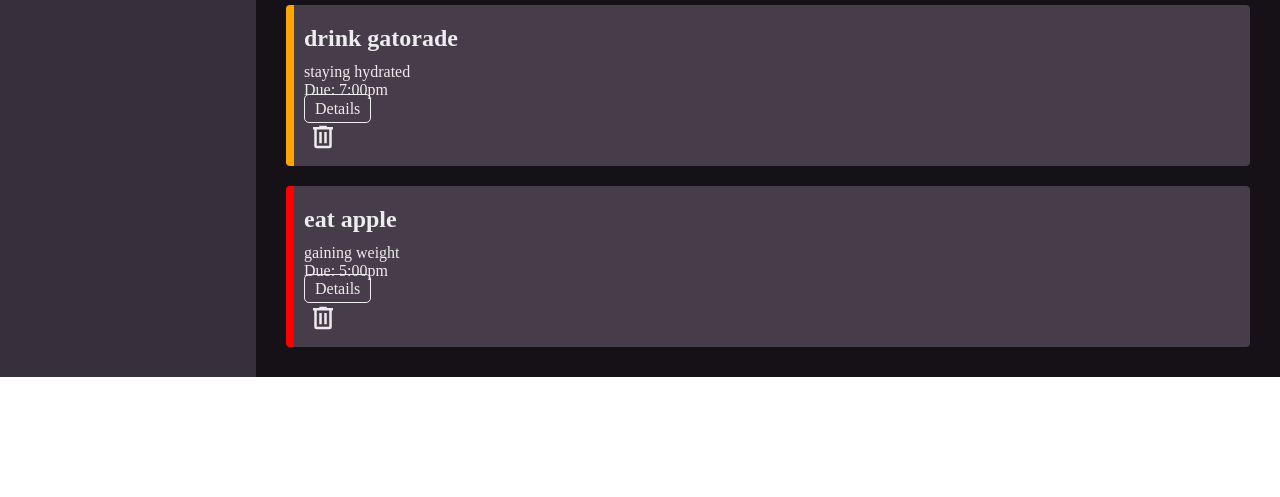
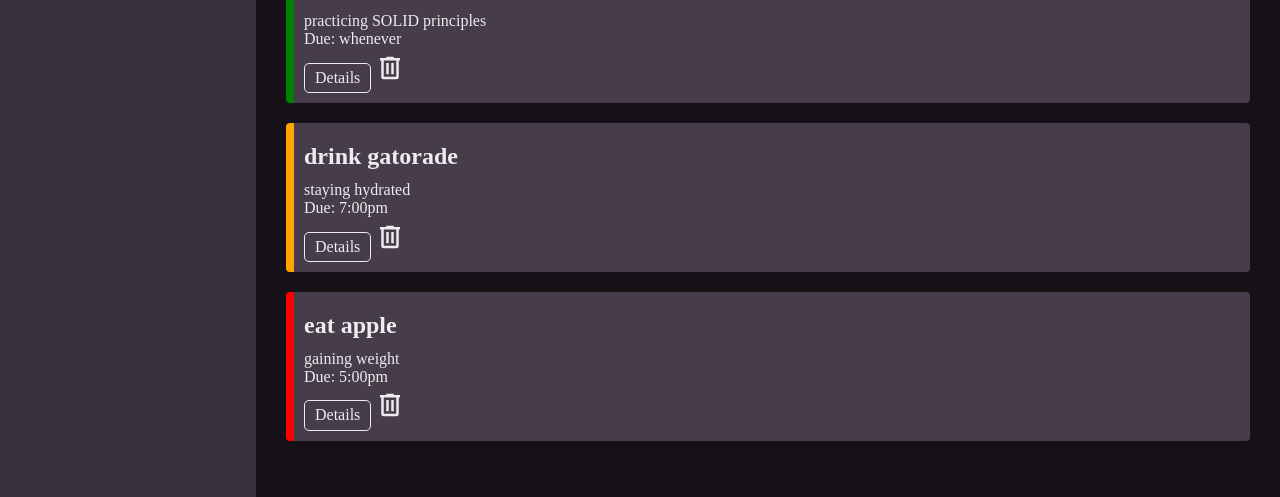
Before and after one commit to ap-6/odin-to-do-app, a website built with webpack: page src/index.html in a window 1280 px wide. Shown: the part 303-800 px from the top of the page. Built offline with nearby package versions, Linux system fonts and the light colour scheme.

Commit message:
Fix delete button

```diff
--- a/src/dom.js
+++ b/src/dom.js
@@ -7,26 +7,27 @@ const todoContainer = document.getElementById('todo-container');
 const todoContainerHeader = document.getElementById('todo-container-header');
 
 function renderProjects(projectManager) {
+    //refresh sidebar's project listing
     while (projectsContainer.firstChild) {
         projectsContainer.removeChild(projectsContainer.firstChild);
     }
     let projectsFolder = projectManager.getProjectsFolder();
 
+    //create element for each project
     Object.keys(projectsFolder).forEach(projectName => {
         const projectElement = document.createElement('div');
         projectElement.textContent = projectName;
-
+        projectElement.classList.add('project-name');
         projectElement.addEventListener('click', () => {
             renderTodos(projectName, projectManager);
         })
-
-        projectElement.classList.add('project-name');
 
         projectsContainer.appendChild(projectElement);
     })
 }
 
 function renderTodos(projectName, projectManager) {
+    //empty current listing of to-dos
     while(todoContainer.firstChild) {
         todoContainer.removeChild(todoContainer.firstChild);
     }
@@ -34,6 +35,7 @@ function renderTodos(projectName, projectManager) {
 
     let projectsFolder = projectManager.getProjectsFolder();
 
+    //create a container for each to-do and append
     projectsFolder[projectName].todos.forEach(todoObj => {
         const todoElement = document.createElement('div');
 
@@ -65,28 +67,30 @@ function renderTodos(projectName, projectManager) {
         todoElement.appendChild(description);
         todoElement.appendChild(dueDate);
         addTodoDetailBtn(todoElement, todoObj);
-        addTodoDeleteBtn(todoElement, todoObj, projectManager);
-
+        addTodoDeleteBtn(todoElement, todoObj, projectManager, projectName);
         todoElement.classList.add('todo-element');
 
         todoContainer.appendChild(todoElement);
-
-
     });
 }
 
-function addTodoDeleteBtn(todoElement, todoObj, projectManager) {
+function addTodoDeleteBtn(todoElement, todoObj, projectManager, projectName) {
     const deleteIconWrapper = document.createElement('div');
     const deleteIconElement = document.createElement('img');
     deleteIconElement.src = deleteIcon;
-
     deleteIconElement.classList.add('todo-delete-icon');
     deleteIconWrapper.classList.add('todo-delete-icon-wrapper');
 
-    deleteIconElement.addEventListener('click', () => {
+    deleteIconWrapper.addEventListener('click', () => {
         projectManager.deleteTodoFromProject(projectName, todoObj.todoId);
         renderTodos(projectName, projectManager);
     });
+    deleteIconWrapper.addEventListener('mouseover', () => {
+        deleteIconElement.classList.add('todo-delete-icon-hover');
+    })
+    deleteIconWrapper.addEventListener('mouseout', () => {
+        deleteIconElement.classList.remove('todo-delete-icon-hover');
+    })
 
     deleteIconWrapper.appendChild(deleteIconElement);
     todoElement.appendChild(deleteIconWrapper);
--- a/src/index.js
+++ b/src/index.js
@@ -7,6 +7,7 @@
 projectManager.addProject('work');
 projectManager.addProject('personal');
 
+//example to-dos
 const todo1 = createTodoItem('finish Todo app', 'practicing SOLID principles', 'whenever', 'high');
 const todo2 = createTodoItem('drink water', 'staying hydrated', '7:00pm', 'medium');
 const todo3 = createTodoItem('eat food', 'gaining weight', '5:00pm', 'low');
@@ -14,10 +15,10 @@
 const todo5 = createTodoItem('drink gatorade', 'staying hydrated', '7:00pm', 'medium');
 const todo6 = createTodoItem('eat apple', 'gaining weight', '5:00pm', 'high');
 
+//add examples
 projectManager.addTodoToProject('work', todo1);
 projectManager.addTodoToProject('personal', todo2);
 projectManager.addTodoToProject('personal', todo3);
-
 projectManager.addTodoToProject('default', todo4);
 projectManager.addTodoToProject('default', todo5);
 projectManager.addTodoToProject('default', todo6);
--- a/src/style.css
+++ b/src/style.css
@@ -91,6 +91,8 @@ body {
     padding: 0px;
 }
 
+/* Delete button */
+
 .todo-delete-icon-wrapper {
     border-radius: 50%;
     height: var(--delete-icon-wrapper-size);
@@ -99,28 +101,35 @@ body {
     justify-content: center;
     align-items: center;
     padding: 4px;
+    display: inline-block;
+    transition: all 0.2s ease;
 }
 
 .todo-delete-icon-wrapper:hover {
     background-color: var(--styled-white);
+    cursor: pointer;
+    transition: all 0.2s ease;
 }
 
 .todo-delete-icon {
+    transition: all 0.2s ease;
     filter: brightness(0) saturate(100%) invert(86%) sepia(3%) saturate(78%) hue-rotate(227deg) brightness(113%) contrast(89%);
 }
 
-.todo-delete-icon:hover {
+.todo-delete-icon-hover {
     cursor: pointer;
     filter: brightness(0) saturate(100%) invert(11%) sepia(17%) saturate(518%) hue-rotate(227deg) brightness(93%) contrast(97%);
+    transition: all 0.2s ease;
+}
 
-
-}
+/* Details button */
 
 .details-btn {
     border: 1px solid var(--styled-white);
     padding: 5px 10px;
     border-radius: 5px;
     transition: all 0.2s ease;
+    display: inline-block;
 }
 
 .details-btn:hover {
@@ -167,30 +176,6 @@ body {
     cursor: pointer;
 }
 
-/* #modal-category-container,
-#modal-info-container {
-    display: flex;
-    flex-direction: column;
-    align-items: flex-start;
-}
-
-/* #modal-category-container {
-    background-color: red;
-}
-#modal-info-container {
-    background-color: rgb(4, 0, 255);
-} */
-
-/* #modal-category-container p,
-#modal-info-container p {
-
-    /* background-color: rgb(4, 0, 255); */
-/* }
-
-#modal-joint-container {
-    display: flex;
-    gap: 20px;
-}  */
 
 #modal-joint-container {
     display: grid;
```
